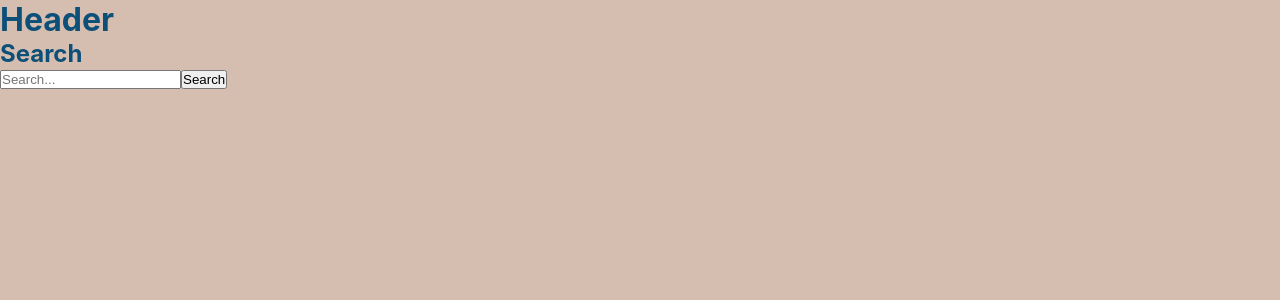
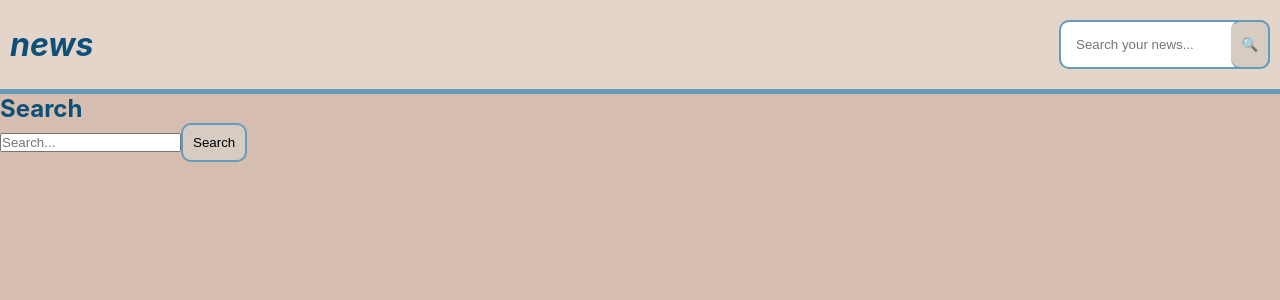
Before and after one commit to BeaCoden/context-news-api, a React (Create React App) app: page /search in a window 1280 px wide. Shown: the top 300 px of the page. Built offline with nearby package versions, Linux system fonts and the light colour scheme.

Commit message:
refactor: Add search functionality & styling to Header component

```diff
--- a/src/components/common/Header/Header.jsx
+++ b/src/components/common/Header/Header.jsx
@@ -1,11 +1,48 @@
-import React from "react";
+import React, { useState } from "react";
 import styles from "./Header.module.css";
+import { useNavigate } from "react-router-dom";
+// import Navbar from "../navbar/Navbar";
 
 const Header = () => {
+  const [search, setSearch] = useState("");
+  const navigate = useNavigate();
+
+  const handleSubmit = (e) => {
+    e.preventDefault();
+    navigate("/search", { state: search });
+    setSearch("");
+  };
+
   return (
-    <header className={styles.header}>
-      <h1>Header</h1>
-    </header>
+    <div className={styles.container}>
+      <h1>
+        <em>news</em>
+      </h1>
+      <div className={styles.top}>
+        <form
+          onSubmit={handleSubmit}
+          className={styles["search-bar"]}>
+          <div className={styles["input-wrapper"]}>
+            <input
+              type="search"
+              name="search"
+              pattern=".*\S.*"
+              required
+              className={`${styles.search} ${styles["search-input"]}`}
+              value={search}
+              placeholder="Search your news..."
+              onChange={(e) => setSearch(e.target.value)}
+            />
+            <button
+              type="submit"
+              className={styles["search-btn"]}>
+              🔍
+            </button>
+          </div>
+        </form>
+      </div>
+      {/* <Navbar /> */}
+    </div>
   );
 };
 
--- a/src/components/common/Header/Header.module.css
+++ b/src/components/common/Header/Header.module.css
@@ -0,0 +1,61 @@
+.container {
+  display: flex;
+  width: 100%;
+  padding: 20px 10px;
+  background-color: var(--primary-color);
+  border-bottom: 5px solid var(--info-color);
+  justify-content: space-between;
+  align-items: center;
+  flex-direction: row;
+  flex-wrap: wrap;
+}
+
+.top {
+  display: flex;
+  align-items: center;
+  justify-content: center;
+  gap: 10px;
+}
+
+form {
+  display: flex;
+  justify-content: center;
+  align-items: center;
+  width: 100%;
+  gap: 10px;
+}
+
+.search {
+  display: flex;
+  align-items: center;
+  gap: 10px;
+  padding: 15px;
+  border-radius: 10px;
+  border: 2px solid var(--info-color);
+}
+
+button {
+  padding: 10px;
+  border: 2px solid var(--info-color);
+  border-radius: 10px;
+  background-color: var(--detail-color);
+  cursor: pointer;
+}
+
+.input-wrapper {
+  position: relative;
+  flex-grow: 1;
+}
+
+.search-input {
+  flex-grow: 1;
+  width: 100%;
+}
+
+.search-btn {
+  position: absolute;
+  right: 0;
+  top: 0;
+  height: 100%;
+  border-left: 0;
+}
```
